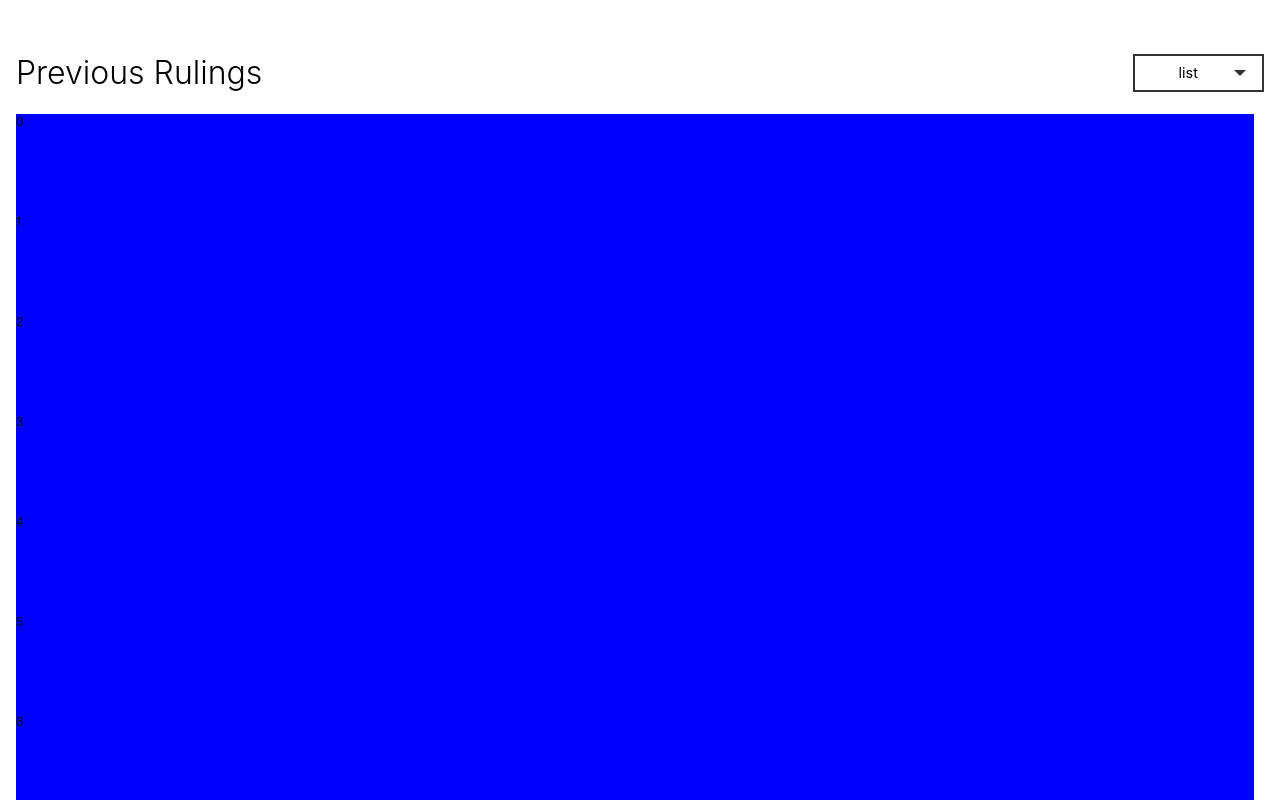
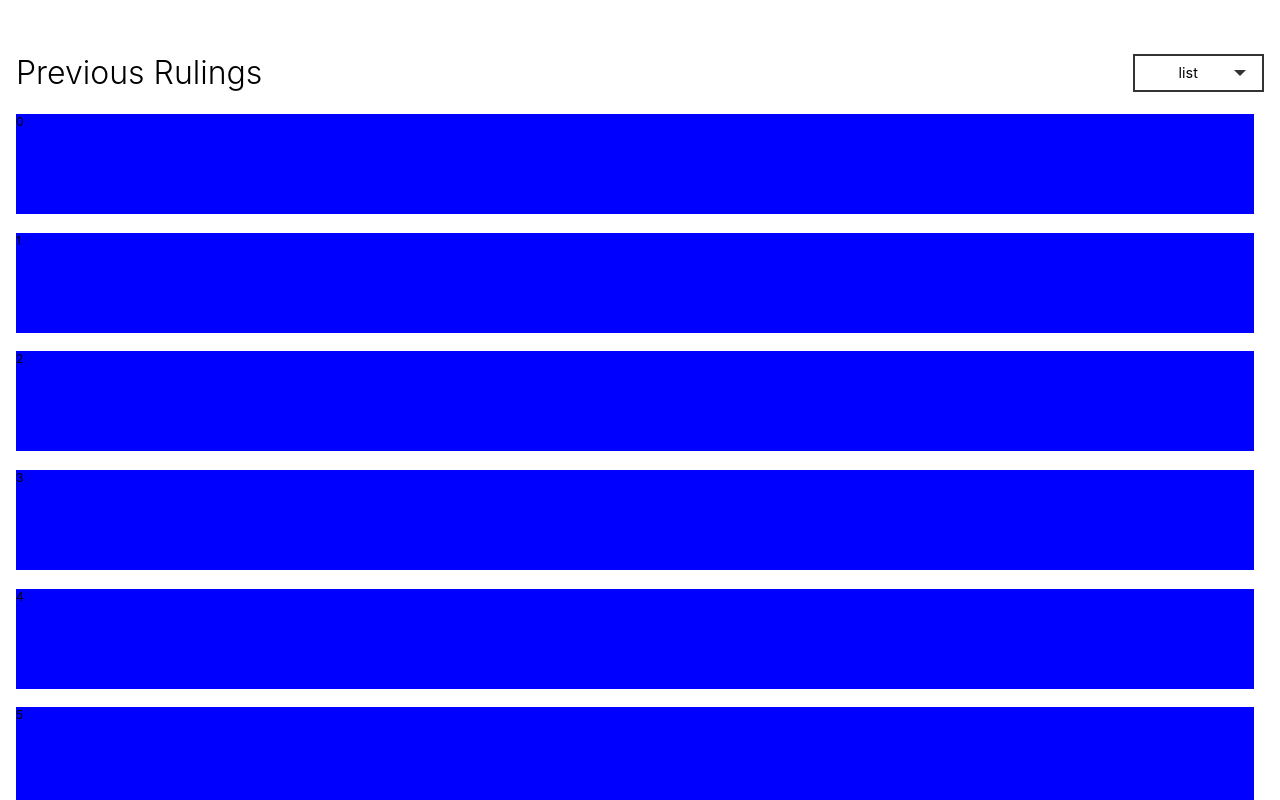
Before and after one commit to rmacuna/votes-widget, a React (Create React App) app: page / in a window 1280 px wide. Shown: the top 800 px of the page. Built offline with nearby package versions, Linux system fonts and the light colour scheme.

Commit message:
feat: Added the functionality of changing the layout with the dropdown to the Carousel Component

```diff
--- a/src/components/carousel/Carousel.styles.ts
+++ b/src/components/carousel/Carousel.styles.ts
@@ -1,11 +1,15 @@
 import styled from "styled-components";
+
+interface ICarouselContainer {
+  readonly viewType: string;
+}
 
 export const MainContainer = styled.div`
   padding: 0 1rem;
   margin-top: 2rem;
 `;
 
-export const CarouselContainer = styled.div`
+export const CarouselContainer = styled.div<ICarouselContainer>`
   // Horizontal scroll in phones
   @media (max-width: 768px) {
     display: flex;
@@ -15,6 +19,24 @@ export const CarouselContainer = styled.div`
     white-space: nowrap;
     scroll-behavior: smooth;
   }
+  @media (min-width: 769px) {
+    ${({ viewType }) => {
+      if (viewType === "grid") {
+        return `
+          display: grid;
+          grid-template-columns: repeat(2, 1fr);
+          grid-gap: 1rem;
+      `;
+      }
+      if (viewType === "list") {
+        return `
+          display: grid;
+          grid-template-columns: repeat(1, 1fr);
+          grid-gap: 1.167rem;
+        `;
+      }
+    }}
+  }
 `;
 
 export const CarouselTitleHeader = styled.h2`
--- a/src/components/carousel/Carousel.tsx
+++ b/src/components/carousel/Carousel.tsx
@@ -34,7 +34,7 @@ export const Carousel = ({ children }: ICarouselProps) => {
           options={VIEWMODE_OPTIONS}
         />
       </div>
-      <CarouselContainer>{children}</CarouselContainer>
+      <CarouselContainer viewType={viewType}>{children}</CarouselContainer>
     </MainContainer>
   );
 };
```
